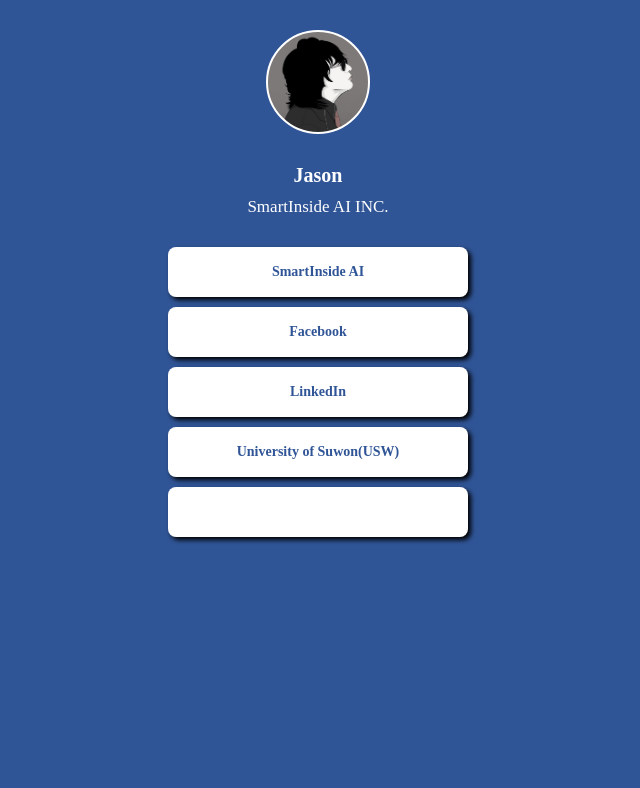
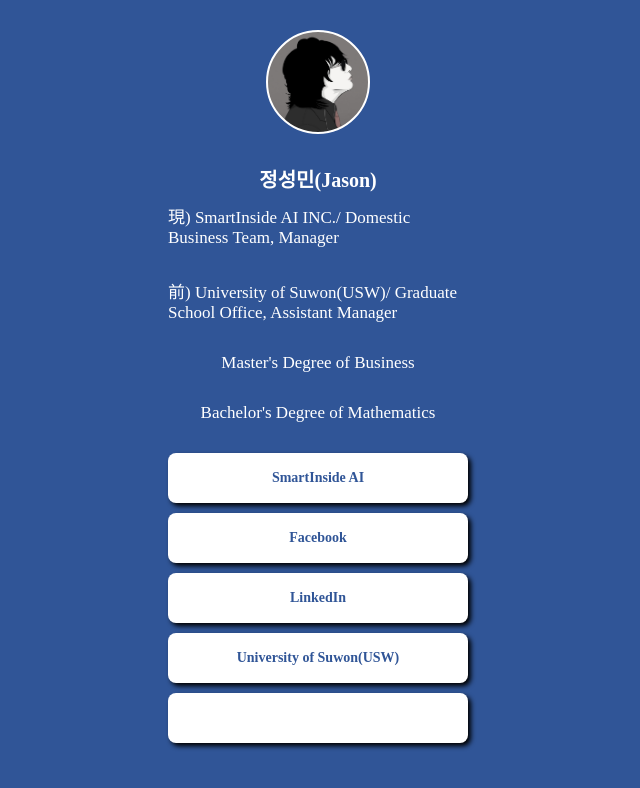
Before and after one commit to Seongminjung1993/profile, a plain HTML site: page index.html in a window 1280 px wide. Shown: the whole page, without its empty margins (322-962 px from the left). Drawn offline with Linux system fonts and the light colour scheme; a web font is replaced by a local one.

Commit message:
Update index.html

```diff
--- a/index.html
+++ b/index.html
@@ -72,8 +72,11 @@
 <body>
     <div class="wrap">
         <div class="profile"></div>
-        <h1 class="main">Jason</h1>
-        <p class="sub">SmartInside AI INC.</p>
+        <h1 class="main">정성민(Jason)</h1>
+        <p class="sub">現) SmartInside AI INC./ Domestic Business Team, Manager</p>
+        <p class="sub">前) University of Suwon(USW)/ Graduate School Office, Assistant Manager</p>
+        <p class="sub">Master's Degree of Business</p>
+        <p class="sub">Bachelor's Degree of Mathematics</p>
         <a target="_blank" href="https://smartinside.ai/">SmartInside AI</a>
         <a target="_blank" href="https://www.facebook.com/">Facebook</a>
         <a target="_blank" href="https://www.linkedin.com/in/seongmin-jung-93240a24b/">LinkedIn</a>
```
